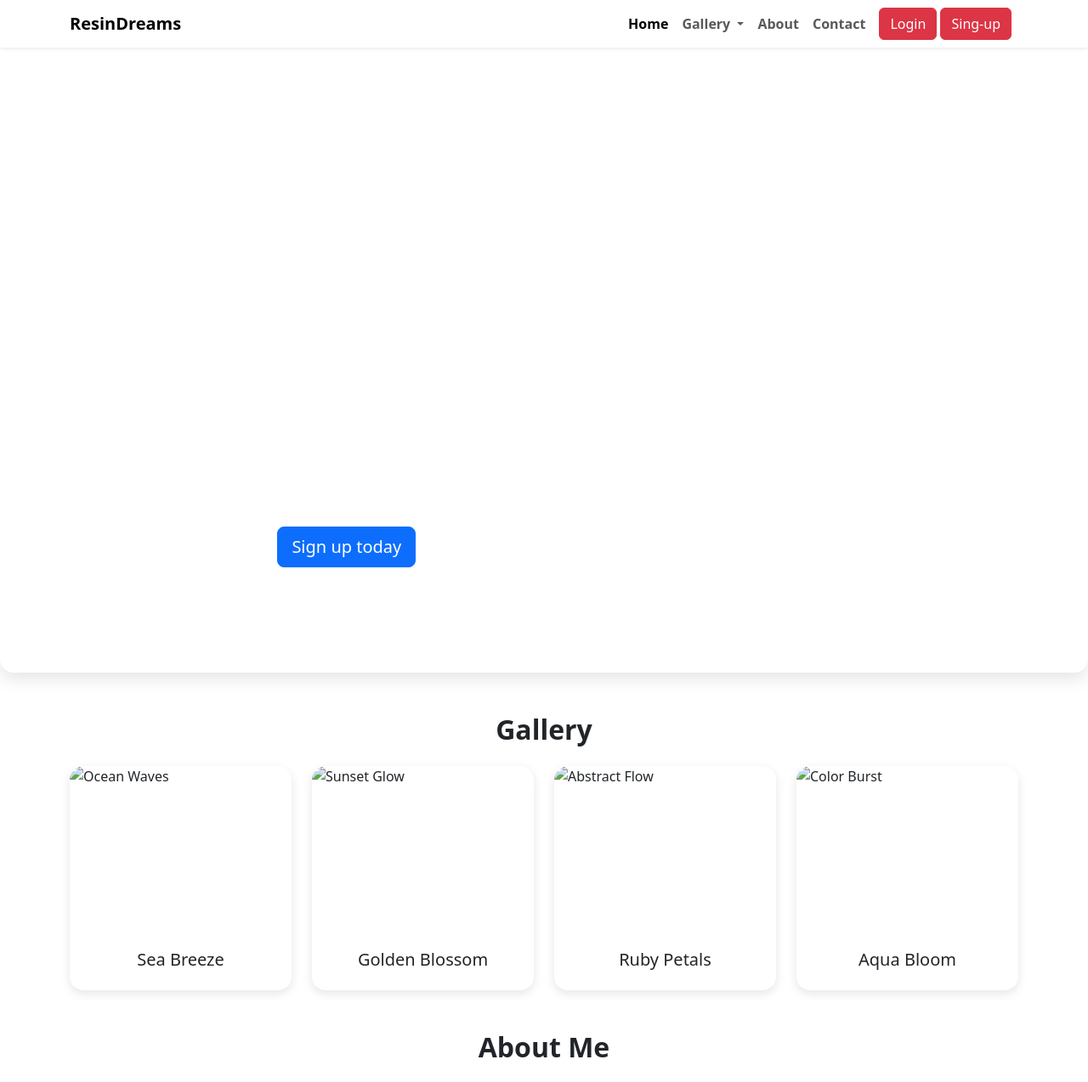
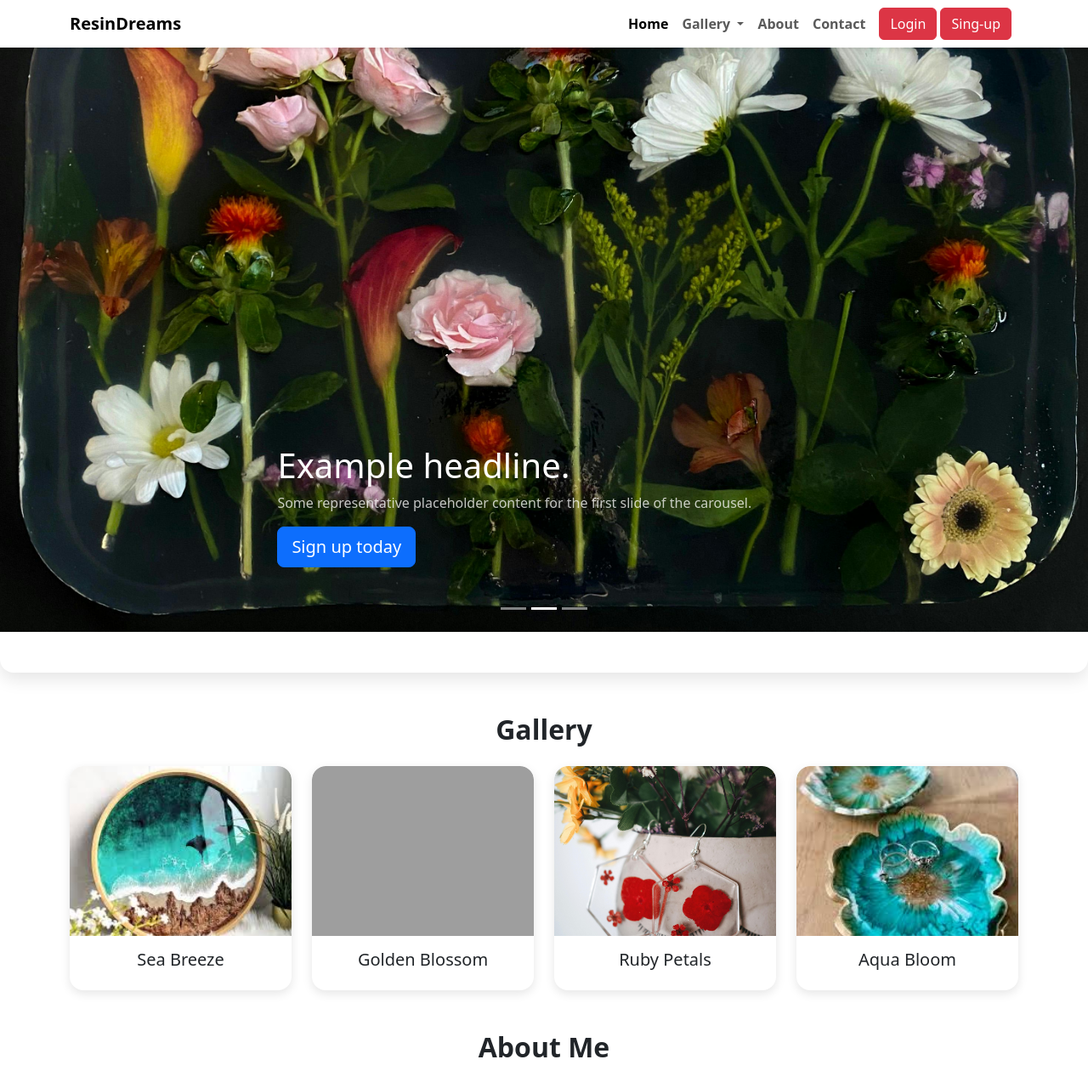
Before and after one commit to shivani1021/ResinDreams, a plain HTML site: page index.html in a window 1280 px wide. Shown: the top 1274 px of the page at 85% size. Drawn offline with nearby package versions, Linux system fonts and the light colour scheme; the site is published under a folder, as on GitHub Pages, so addresses that start at the root find nothing.

Commit message:
changes in img

```diff
--- a/index.html
+++ b/index.html
@@ -157,7 +157,7 @@
       </div>
       <div class="carousel-inner">
         <div class="carousel-item active">
-          <img src="/imgs/img6.jpg" class="d-block w-100" alt="...">
+          <img src="imgs/img6.jpg" class="d-block w-100" alt="...">
           <div class="carousel-caption d-none d-md-block">
             <div class="container">
               <div class="carousel-caption text-end">
@@ -170,7 +170,7 @@
           </div>
         </div>
         <div class="carousel-item">
-          <img src="/imgs/img7.jpg" class="d-block w-100" alt="...">
+          <img src="imgs/img7.jpg" class="d-block w-100" alt="...">
           <div class="carousel-caption d-none d-md-block">
             <div class="carousel-caption text-start">
               <h1>Example headline.</h1>
@@ -182,7 +182,7 @@
           </div>
         </div>
         <div class="carousel-item">
-          <img src="/imgs/img3.jpg" class="d-block w-100" alt="...">
+          <img src="imgs/img3.jpg" class="d-block w-100" alt="...">
           <div class="carousel-caption d-none d-md-block">
             <div class="carousel-caption">
               <h1>Another example headline.</h1>
@@ -217,7 +217,7 @@
       <!-- card 1 -->
       <div class="col-sm-6 col-md-4 col-lg-3">
         <div class="card">
-          <img src="/imgs/img10.jpeg" class="card-img-top"
+          <img src="imgs/img10.jpeg" class="card-img-top"
             alt="Ocean Waves" />
           <div class="card-body text-center">
             <h5 class="card-title">Sea Breeze</h5>
@@ -232,7 +232,7 @@
       <!-- card 2 -->
       <div class="col-sm-6 col-md-4 col-lg-3">
         <div class="card">
-          <img src="/imgs/img8.jpg" class="card-img-top"
+          <img src="imgs/img8.jpg" class="card-img-top"
             alt="Sunset Glow" />
           <div class="card-body text-center">
             <h5 class="card-title">Golden Blossom</h5>
@@ -243,7 +243,7 @@
       <!-- card 3 -->
       <div class="col-sm-6 col-md-4 col-lg-3">
         <div class="card">
-          <img src="/imgs/img9.jpg" class="card-img-top"
+          <img src="imgs/img9.jpg" class="card-img-top"
             alt="Abstract Flow" />
           <div class="card-body text-center">
             <h5 class="card-title">Ruby Petals</h5>
@@ -254,7 +254,7 @@
       <!-- card 4 -->
       <div class="col-sm-6 col-md-4 col-lg-3">
         <div class="card">
-          <img src="/imgs/img12.jpeg" class="card-img-top"
+          <img src="imgs/img12.jpeg" class="card-img-top"
             alt="Color Burst" />
           <div class="card-body text-center">
             <h5 class="card-title">Aqua Bloom</h5>
```
